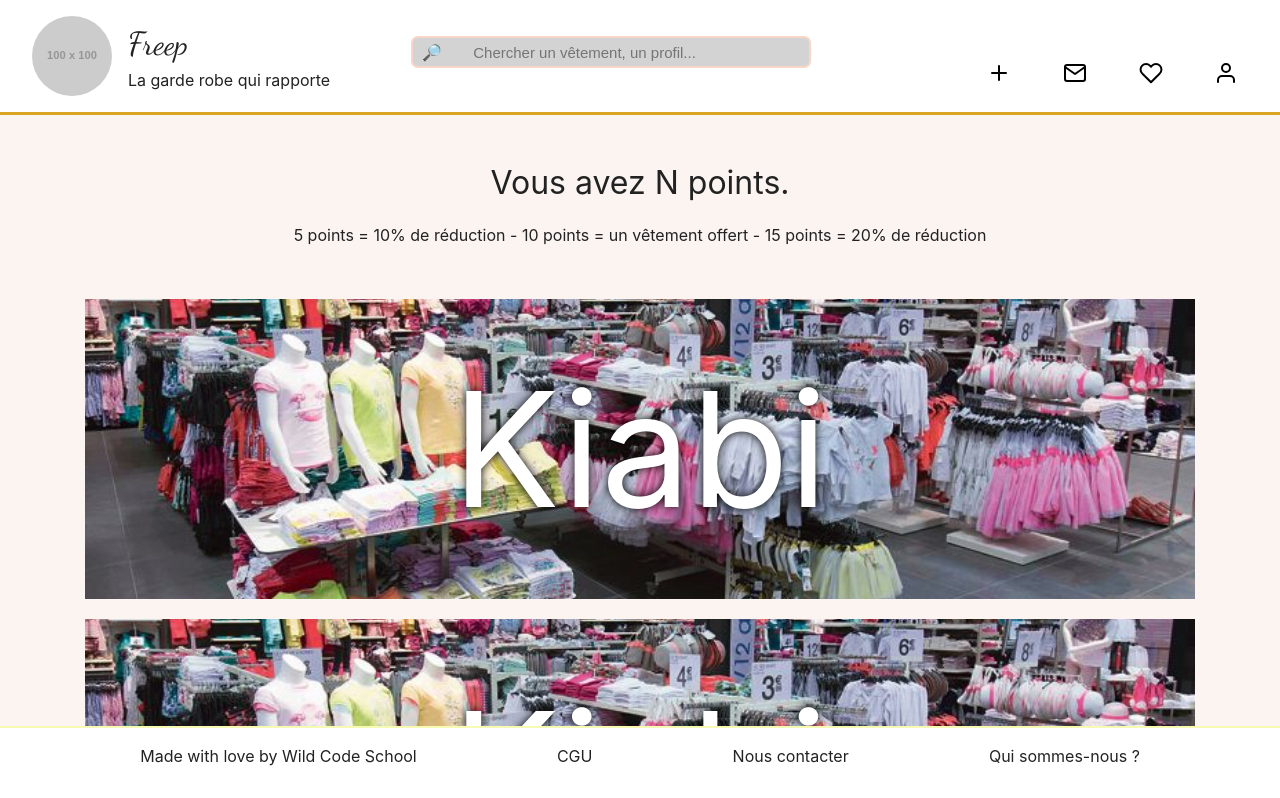
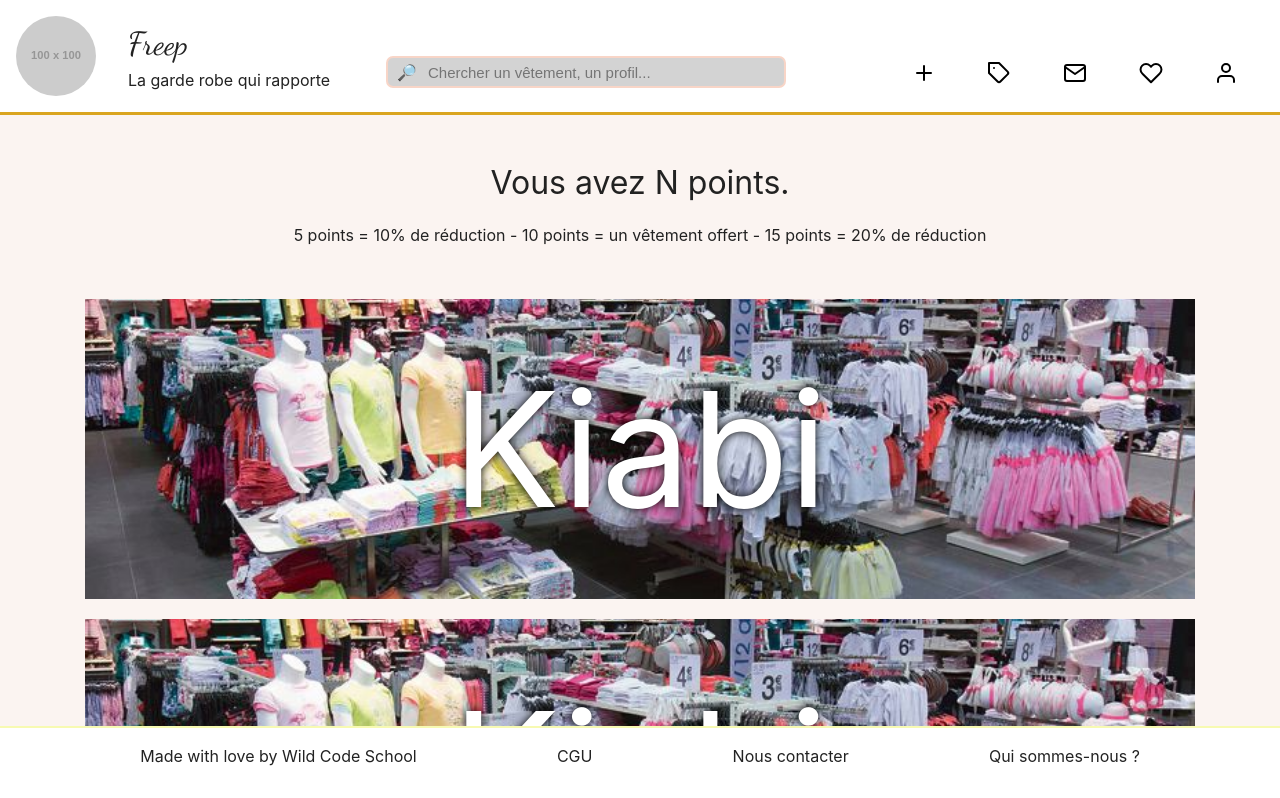
Before and after one commit to WildCodeSchool/lille-0219-js-projet3-freep, a React (Create React App) app in the folder frontend/: page /partenaire in a window 1280 px wide. Shown: the top 798 px of the page. Built offline with nearby package versions, Linux system fonts and the light colour scheme.

Commit message:
Restyling navbar.

```diff
--- a/frontend/src/components/NavFreep.jsx
+++ b/frontend/src/components/NavFreep.jsx
@@ -1,7 +1,7 @@
 import React from "react";
 import { Navbar, Nav, NavbarToggler, Collapse } from "reactstrap";
 import { Link, NavLink } from "react-router-dom";
-import { Plus, Mail, Heart, User } from "react-feather";
+import { Plus, Mail, Heart, User, Tag } from "react-feather";
 
 class NavFreep extends React.Component {
   constructor(props) {
@@ -50,6 +50,9 @@ class NavFreep extends React.Component {
               <NavLink to="/">
                 <Plus className="img" color="black" />
               </NavLink>
+              <NavLink to="/partenaire">
+                <Tag className="img" color="black" />
+              </NavLink>
               <NavLink to="/messagerie">
                 <Mail className="img" color="black" />
               </NavLink>
--- a/frontend/src/style/NavFreep.scss
+++ b/frontend/src/style/NavFreep.scss
@@ -19,6 +19,8 @@ hr {
 .logo {
   border-radius: 50%;
   width: 5rem;
+  position: relative;
+  left: -1rem;
 }
 
 .bg-light {
@@ -75,7 +77,7 @@ form label {
 
 form label input[type="text"] {
   width: 100%;
-  padding: 10px 10px 10px 60px;
+  padding: 10px 10px 10px 40px;
   font-size: 15px;
   font-family: sans-serif;
   border: 2px solid #f8d5c7;
@@ -89,16 +91,37 @@ form label input {
   left: 0;
   top: 50%;
   transform: translateY(-50%);
-  cursor: pointer;
 }
 
 form label input[type="submit"] {
   font-size: 1rem;
   margin-left: 5px;
   color: black;
+  cursor: pointer;
+}
+form {
+  margin-top: 2.5rem;
+}
+@media screen and (max-width: 1025px) {
+  .img {
+    width: 25px;
+  }
 }
 
-@media screen and (max-width: 430px) {
+@media screen and (max-width: 800px) {
+  .img {
+    width: 25px;
+  }
+  form label input[type="text"] {
+    margin-left: 2.5rem;
+    width: 85%;
+  }
+  input {
+    padding-left: 3rem;
+  }
+}
+
+@media screen and (max-width: 600px) {
   form label input[type="text"] {
     width: 85%;
     margin-left: -0.5rem;
@@ -109,4 +132,16 @@ form label input[type="submit"] {
   .collapse {
     margin-top: 1rem;
   }
+  .img {
+    width: 25px;
+  }
+  input {
+    padding-left: 5px;
+  }
+  .navText {
+    width: 13rem;
+  }
+  form {
+    margin-top: 0;
+  }
 }
```
